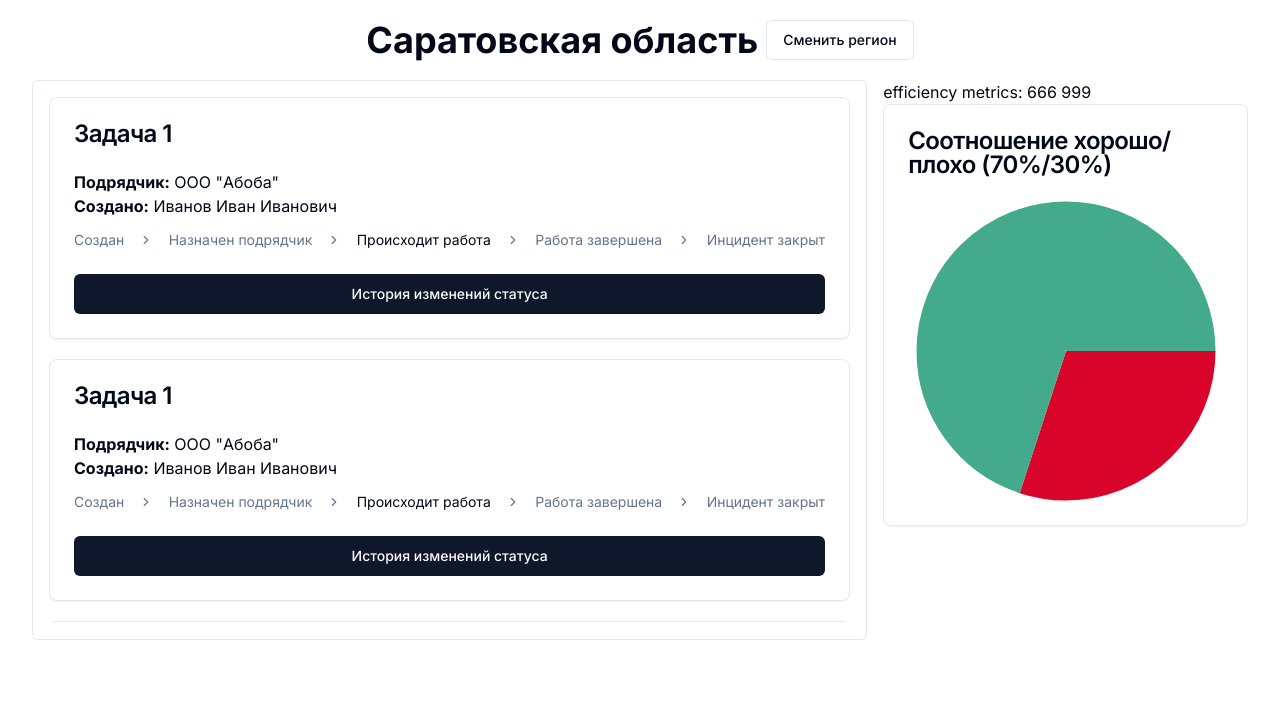
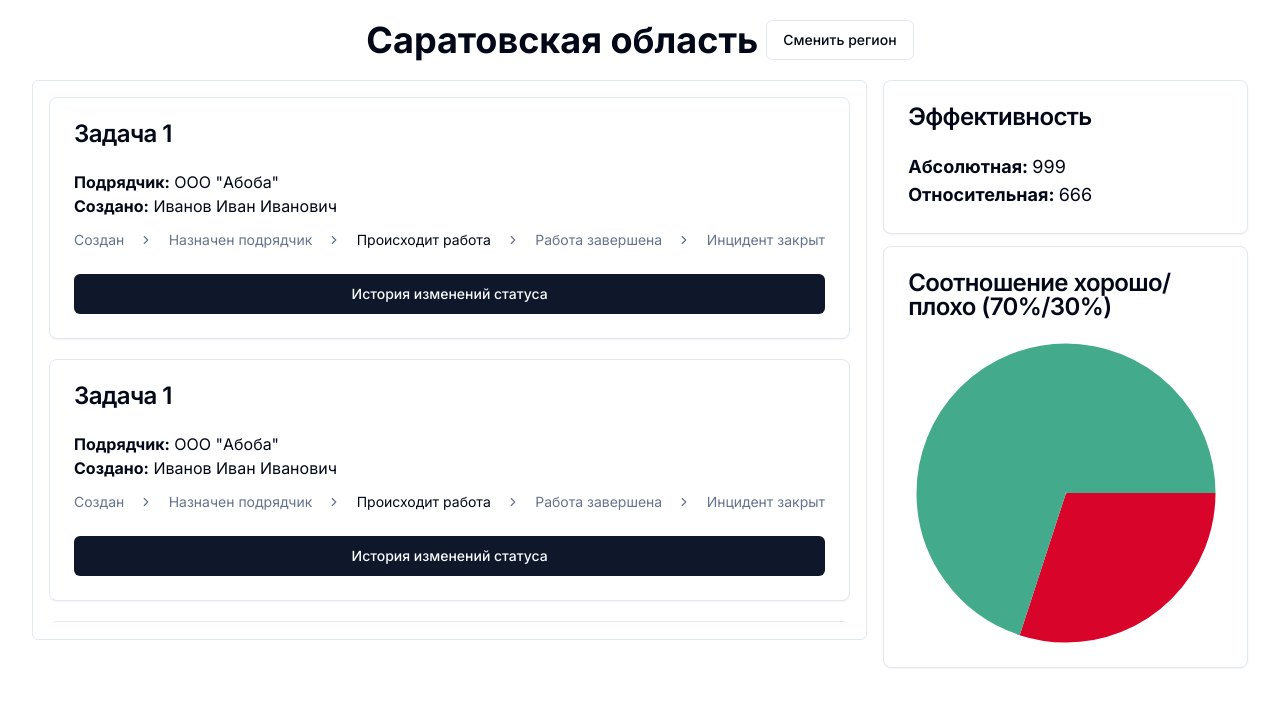
Before and after one commit to csit-sgu/its-frontend, a Next.js app: page /regions/1 in a window 1280 px wide. Shown: the top 706 px of the page. Built offline with nearby package versions, Linux system fonts and the light colour scheme.

Commit message:
feat: Implement efficienty metrics

```diff
--- a/src/app/regions/[regionId]/page.tsx
+++ b/src/app/regions/[regionId]/page.tsx
@@ -95,7 +95,7 @@ export default function RegionProfile({ params }: { params: { regionId: string }
           </ScrollArea>
         </div>
         <div className="w-[30%]">
-          <EfficiencyMetrics relative={666} absolute={999} />
+          <EfficiencyMetrics relative={666} absolute={999} className='mb-3' />
           <GoodBadMetrics goodPercentage={70} badPercentage={30} size={300} />
         </div>
       </div>
--- a/src/components/ui/efficiency-metrics.tsx
+++ b/src/components/ui/efficiency-metrics.tsx
@@ -1,7 +1,29 @@
-export function EfficiencyMetrics({ relative, absolute }: { relative: number; absolute: number }) {
+import { Card, CardContent, CardHeader, CardTitle } from './card';
+
+export function EfficiencyMetrics({
+  relative,
+  absolute,
+  className,
+}: {
+  relative: number;
+  absolute: number;
+  className?: string;
+}) {
   return (
-    <div>
-      efficiency metrics: {relative} {absolute}
-    </div>
+    <Card className={className}>
+      <CardHeader>
+        <CardTitle>Эффективность</CardTitle>
+      </CardHeader>
+      <CardContent>
+        <p className="text-lg">
+          <b>Абсолютная: </b>
+          {absolute}
+        </p>
+        <p className="text-lg">
+          <b>Относительная: </b>
+          {relative}
+        </p>
+      </CardContent>
+    </Card>
   );
 }
```
